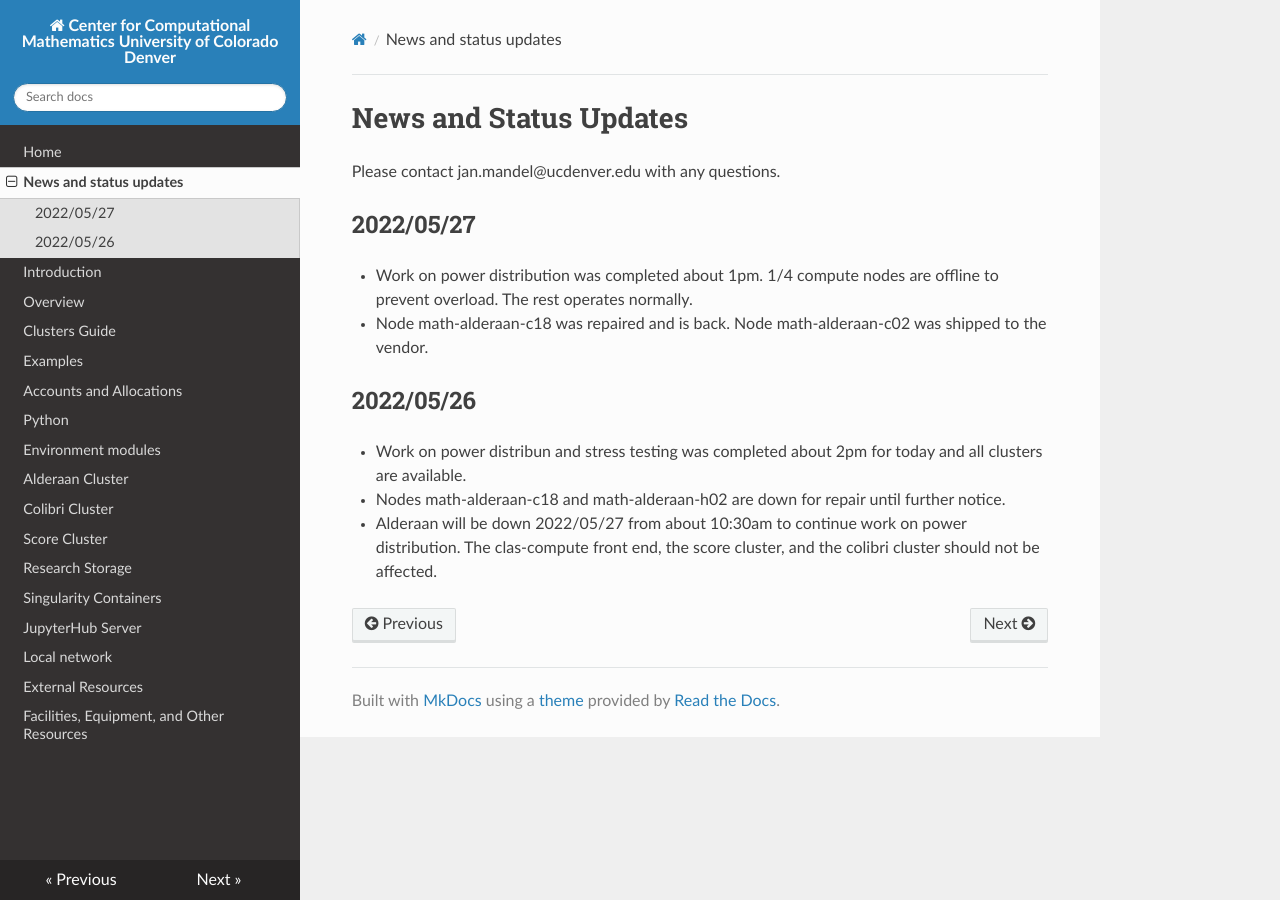
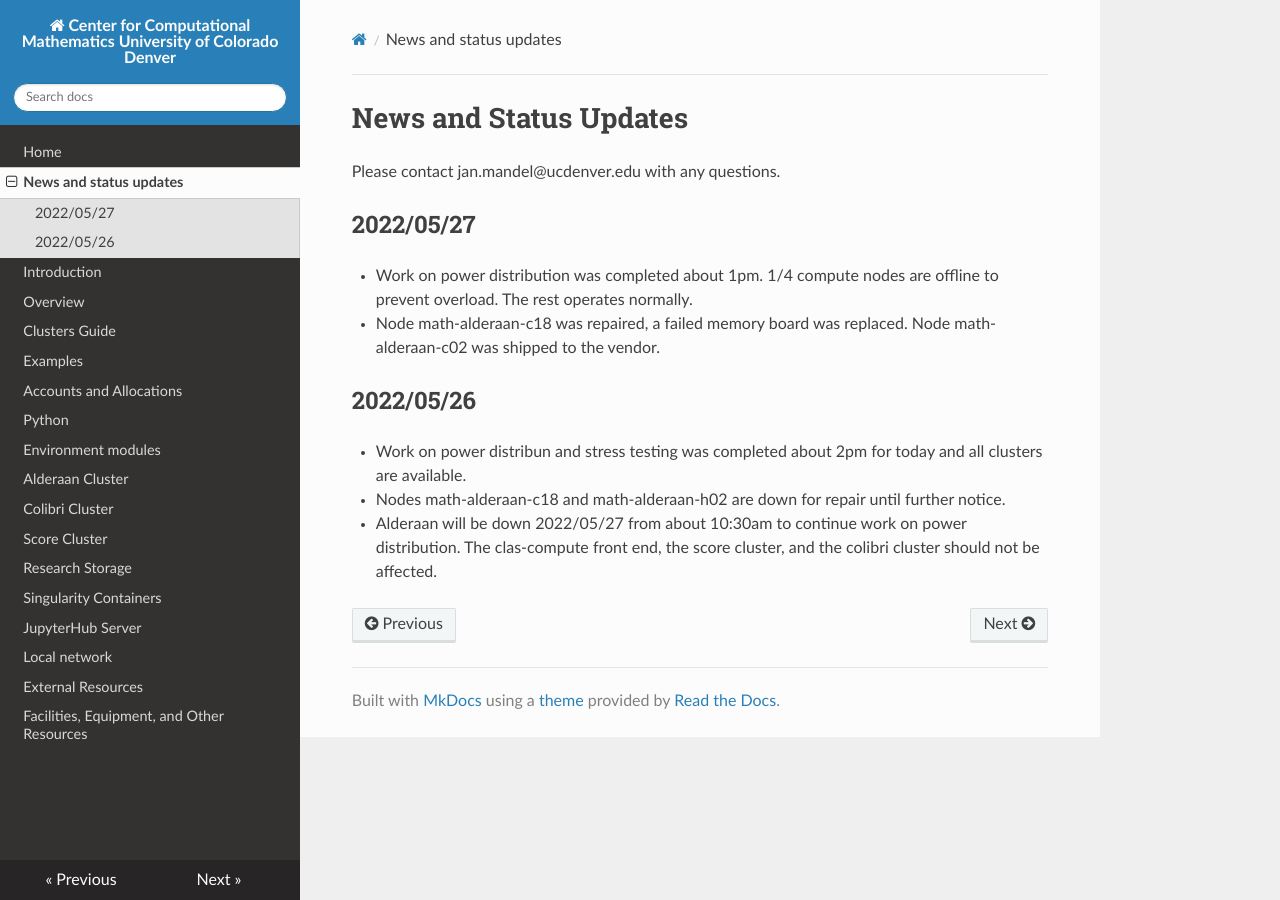
Before and after one commit to ccmucdenver/ccm-docs, an MkDocs documentation site: the page built from docs/updates.md, in a window 1280 px wide. Built offline with MkDocs 1.6.1, drawn with Linux system fonts in a browser that asks for light colours; nearby versions of some CDN libraries.

Commit message:
Update updates.md

```diff
--- a/docs/updates.md
+++ b/docs/updates.md
@@ -6,7 +6,7 @@ Please contact jan.mandel@ucdenver.edu with any questions.
 
 * Work on power distribution was completed about 1pm. 1/4 compute nodes are offline to prevent overload. The rest operates normally.
 
-* Node math-alderaan-c18 was repaired and is back. Node math-alderaan-c02 was shipped to the vendor.
+* Node math-alderaan-c18 was repaired, a failed memory board was replaced. Node math-alderaan-c02 was shipped to the vendor.
 
 
 
```
